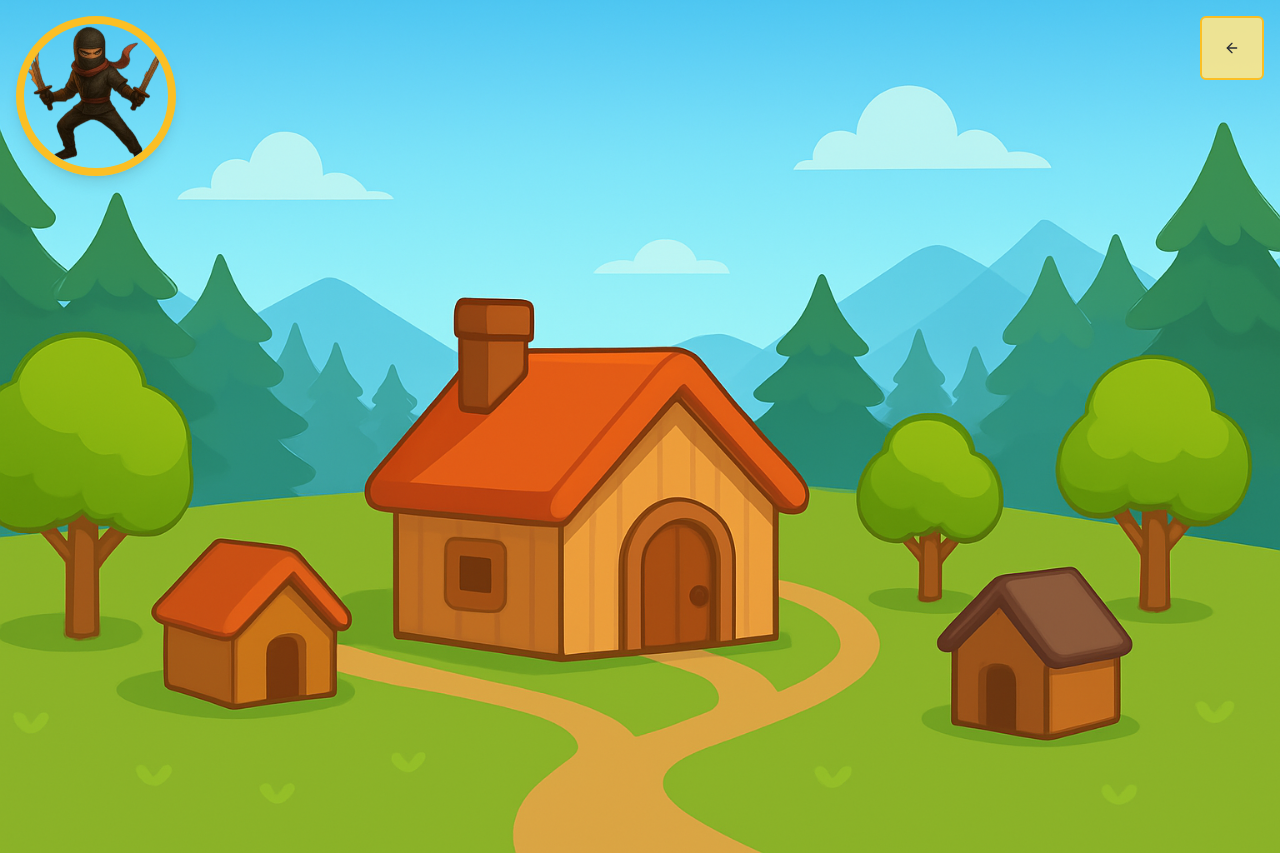
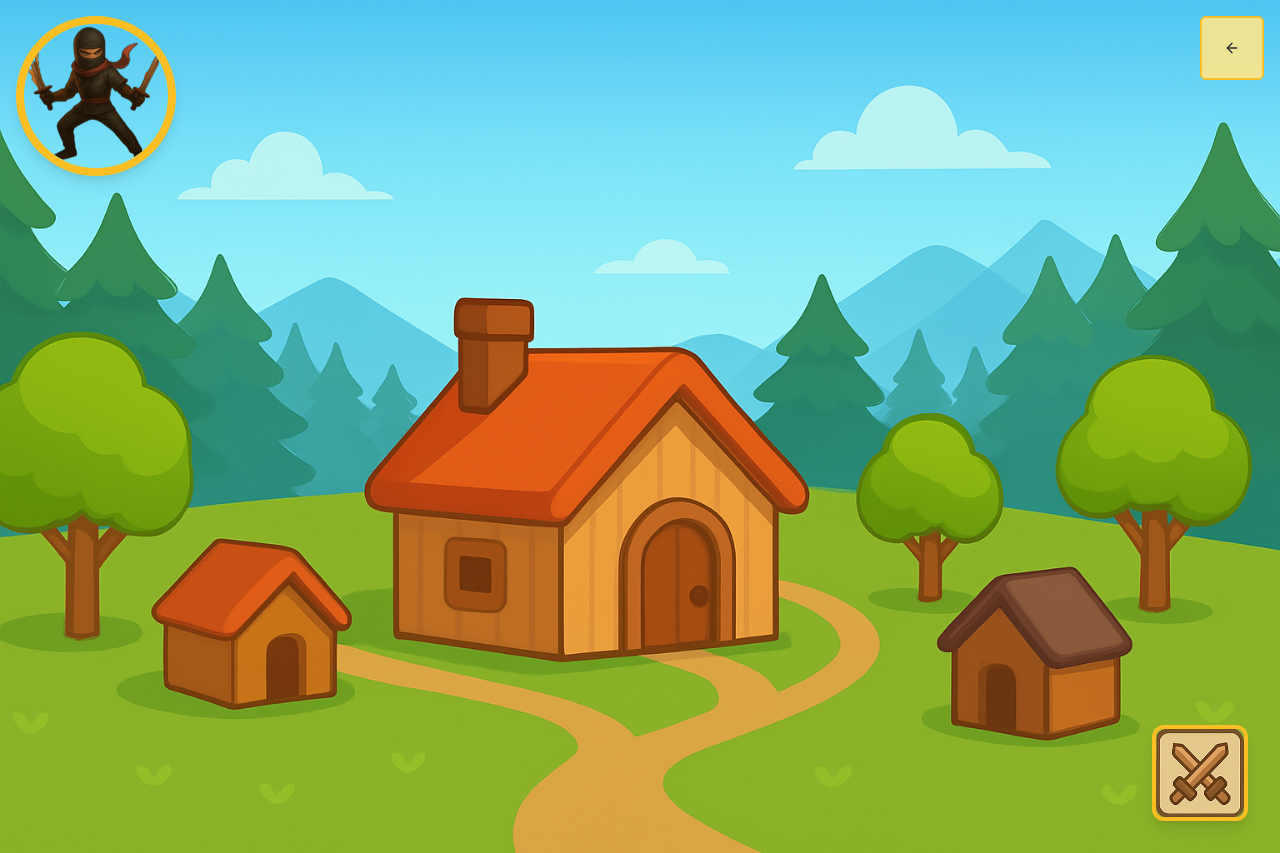
Before and after one commit to oleksandrinjek/epic-clash-legends-mobile, a React (Vite) app: page /village in a window 1280 px wide. Built offline with nearby package versions, Linux system fonts and the light colour scheme.

Commit message:
Add battle button to village page

```diff
--- a/src/pages/Village.tsx
+++ b/src/pages/Village.tsx
@@ -10,6 +10,7 @@ import { Badge } from '@/components/ui/badge';
 import { Dialog, DialogContent, DialogHeader, DialogTitle, DialogTrigger } from '@/components/ui/dialog';
 import { ArrowLeft, Coins } from 'lucide-react';
 import { toast } from 'sonner';
+import swordsIcon from '@/assets/swords.jpg';
 
 const Village = () => {
   const { playerState, updatePlayerState, recruitHero } = useGame();
@@ -231,6 +232,28 @@ const Village = () => {
             <span className="text-white text-sm font-bold">Enter</span>
           </div>
         </div>
+
+        {/* Battle Arena (Swords Icon) - Bottom Right */}
+        <div
+          className="absolute bottom-8 right-8 cursor-pointer hover:scale-110 transition-transform duration-200 z-20"
+          onClick={() => {
+            const randomMonster = monsters[Math.floor(Math.random() * monsters.length)];
+            navigate('/', {
+              state: {
+                startBattle: true,
+                player: playerState.selectedHero,
+                enemy: randomMonster
+              }
+            });
+          }}
+          title="Click to start a battle"
+        >
+          <img
+            src={swordsIcon}
+            alt="Battle Arena"
+            className="w-24 h-24 rounded-xl shadow-lg hover:shadow-xl transition-shadow border-4 border-amber-400"
+          />
+        </div>
       </div>
     );
   }
```
Also changed, not shown: src/assets/swords.jpg (added).
